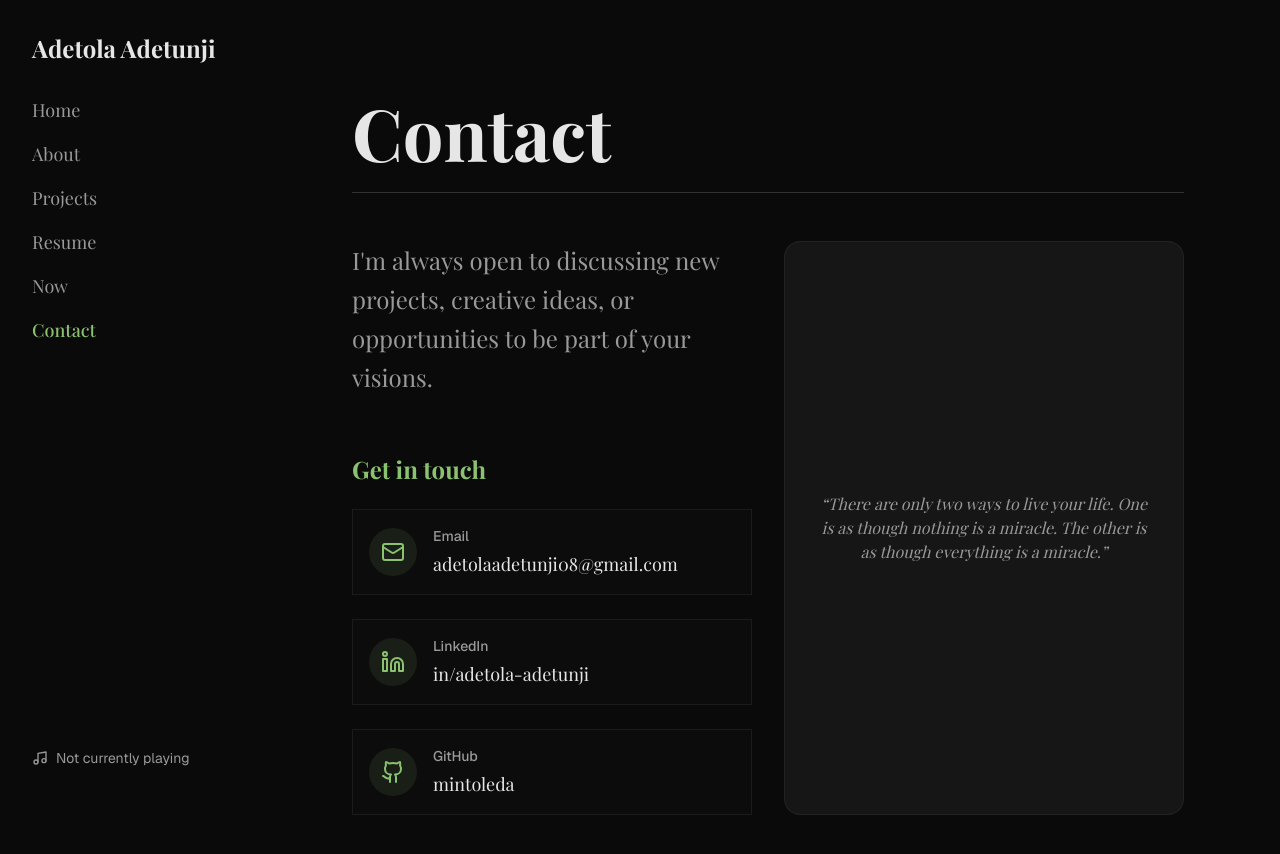
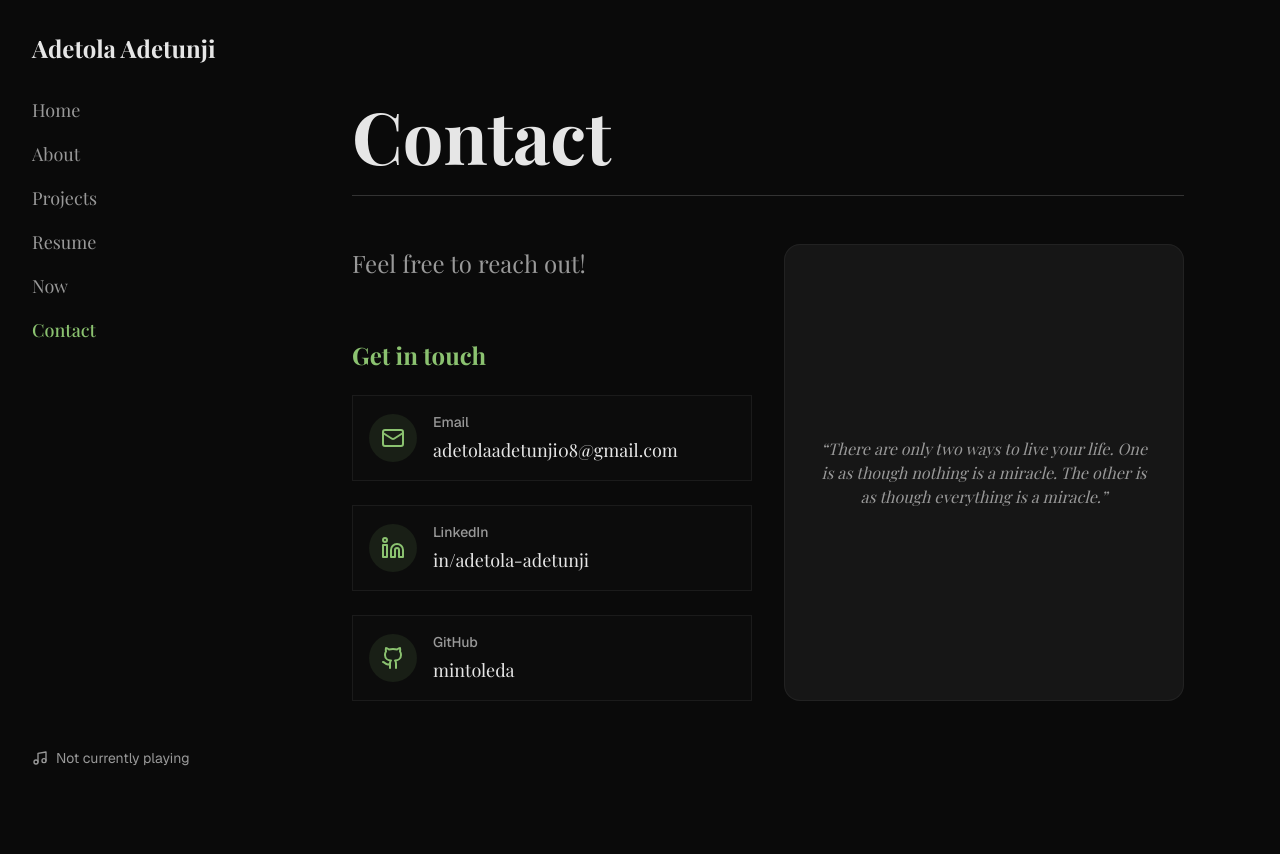
Before and after one commit to mintoleda/mintoleda.github.io, a Next.js app: page /pages/contact in a window 1280 px wide. Shown: the top 854 px of the page. After the commit the page ends 800 px from the top, so only its background shows below. Built offline with nearby package versions, Linux system fonts and the light colour scheme; no server answers; a web font is replaced by a local one.

Commit message:
reworded contact page

```diff
--- a/app/pages/about/page.tsx
+++ b/app/pages/about/page.tsx
@@ -33,7 +33,7 @@ export default function AboutPage() {
                     <div className="h-px w-full bg-border" />
 
                     <div className="border border-white/20 p-8 md:p-12 rounded-none bg-card/50 backdrop-blur-sm">
-                        <ul className="space-y-4 list-disc list-inside text-lg md:text-xl text-muted-foreground marker:text-primary font-serif">
+                        <ul className="space-y-4 list-disc list-outside pl-8 text-lg md:text-xl text-muted-foreground marker:text-primary font-serif">
                             <li>
                                 I'm currently studying Computer Science at the University of Texas at Austin, with a minor in Statistics and Data Science, and a concentration in Machine Learning & AI.
                             </li>
@@ -67,7 +67,7 @@ export default function AboutPage() {
                         <div className="mt-8 pt-8 border-t border-white/10">
                             <h3 className="text-2xl font-bold font-serif mb-4">Skills</h3>
                             <div className="flex flex-wrap gap-2">
-                                {["Java", "Python", "React", "Spring Boot", "Next.js", "REST APIs","Google Cloud Platform", "Tailwind CSS", "JavaScript", "TypeScript", "Git"].map((skill) => (
+                                {["Java", "Python", "React", "Spring Boot", "Next.js", "REST APIs", "Google Cloud Platform", "Tailwind CSS", "JavaScript", "TypeScript", "Git"].map((skill) => (
                                     <span key={skill} className="px-3 py-1 bg-primary/10 text-primary border border-primary/20 rounded-full text-sm font-medium">
                                         {skill}
                                     </span>
--- a/app/pages/contact/page.tsx
+++ b/app/pages/contact/page.tsx
@@ -57,7 +57,7 @@ export default function ContactPage() {
                     <div className="grid gap-8 md:grid-cols-2">
                         <div className="space-y-6">
                             <p className="text-xl md:text-2xl text-muted-foreground font-serif leading-relaxed">
-                                I'm always open to discussing new projects, creative ideas, or opportunities to be part of your visions.
+                                Feel free to reach out!
                             </p>
 
                             <div className="pt-8">
```
